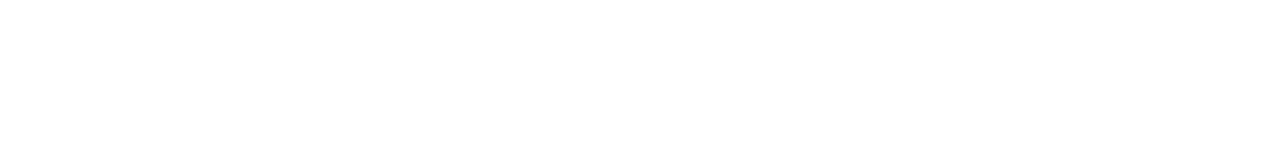
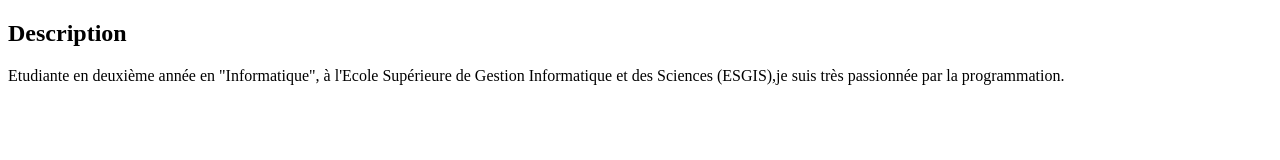
Before and after one commit to BenieMigan/git-mon-cv, a plain HTML site: page index.html in a window 1280 px wide. Drawn offline with Linux system fonts and the light colour scheme.

Commit message:
mise en place de la section description

```diff
--- a/index.html
+++ b/index.html
@@ -7,6 +7,10 @@
     <title>Document</title>
 </head>
 <body>
-
+    <div class="description">
+        <h2>Description</h2>
+          <p>Etudiante en deuxième année en "Informatique", à l'Ecole Supérieure de Gestion Informatique et des Sciences
+          (ESGIS),je suis très passionnée par la programmation.</p>
+      </div><br>
 </body>
 </html>
```
